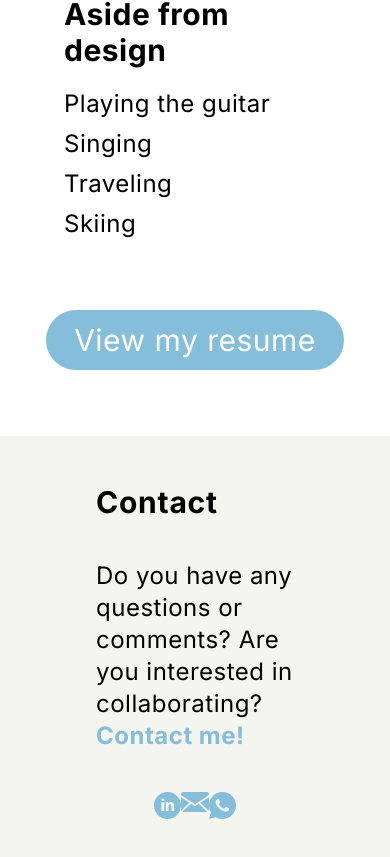
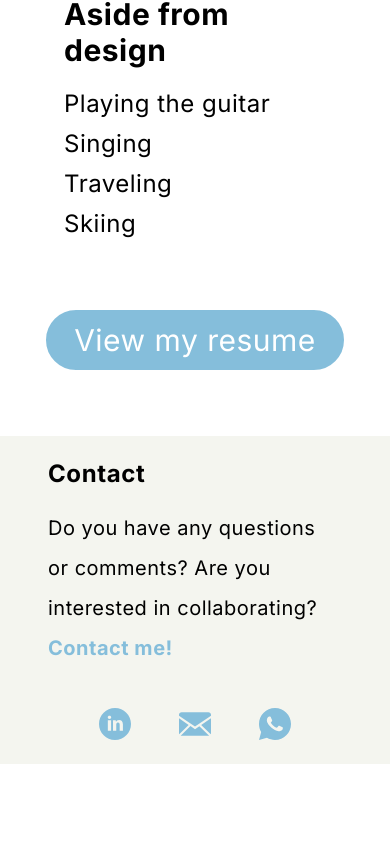
Before and after one commit to KrzysztofWelc/wojcicka_portfolio, a Next.js app: page / in a window 390 px wide. Shown: the part 5684-6541 px from the top of the page. After the commit the page ends 6448 px from the top, so only its background shows below. Built offline with nearby package versions, Linux system fonts and the light colour scheme.

Commit message:
responsive footer

```diff
--- a/components/Footer.tsx
+++ b/components/Footer.tsx
@@ -3,21 +3,21 @@ import Image from 'next/image';
 
 export default function Footer() {
   return (
-    <footer className='absolute left-0 w-screen bg-backbround px-24 py-12'>
-      <h2 className='mb-10 text-3xl font-bold tracking-wide'>Contact</h2>
-      <p className='mb-10 text-2xl'>
+    <footer className='absolute left-0 w-screen bg-backbround  md:px-24  md:py-12 px-12 py-6'>
+      <h2 className='md:mb-10 mb-5 text-2xl md:text-3xl font-bold tracking-wide leading-7 md:leading-10'>Contact</h2>
+      <p className='mb-10'>
         Do you have any questions or comments? Are you interested in
         collaborating? <b className='text-primary'>Contact me!</b>
       </p>
-      <div className='mx-auto flex w-5/12 justify-between'>
+      <div className='mx-auto flex justify-center items-center gap-12'>
         <Link href='/'>
-          <Image src='/in.svg' height={52} width={52} alt='linkedin logo' />
+          <Image className='md:size-11 size-8' src='/in.svg' height={52} width={52} alt='linkedin logo' />
         </Link>
         <Link href='/'>
-          <Image src='/mail.svg' height={52} width={52} alt='linkedin logo' />
+          <Image className='md:size-11 size-8' src='/mail.svg' height={52} width={52} alt='linkedin logo' />
         </Link>
         <Link href='/'>
-          <Image
+          <Image className='md:size-11 size-8'
             src='/whatsapp.svg'
             height={52}
             width={52}
```
